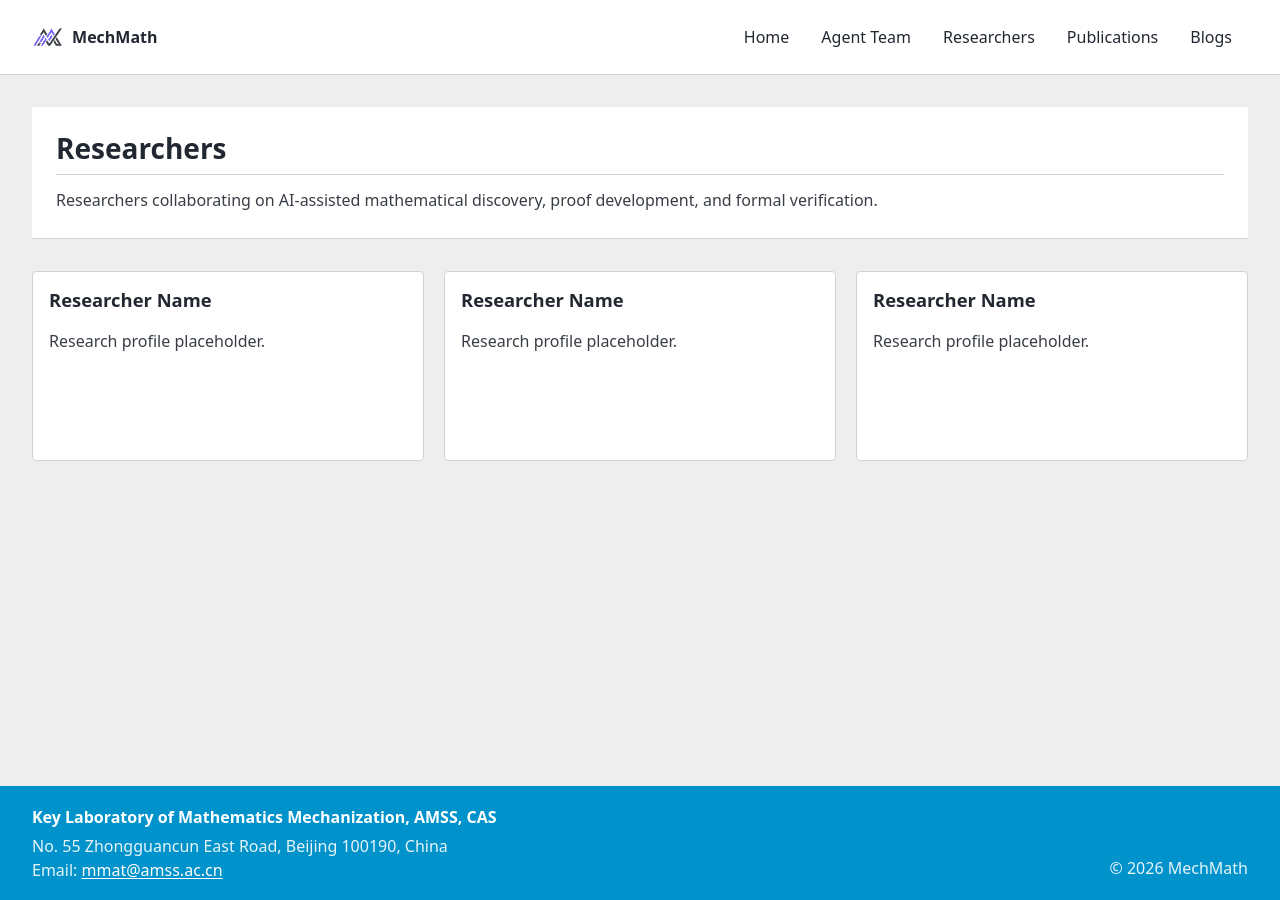
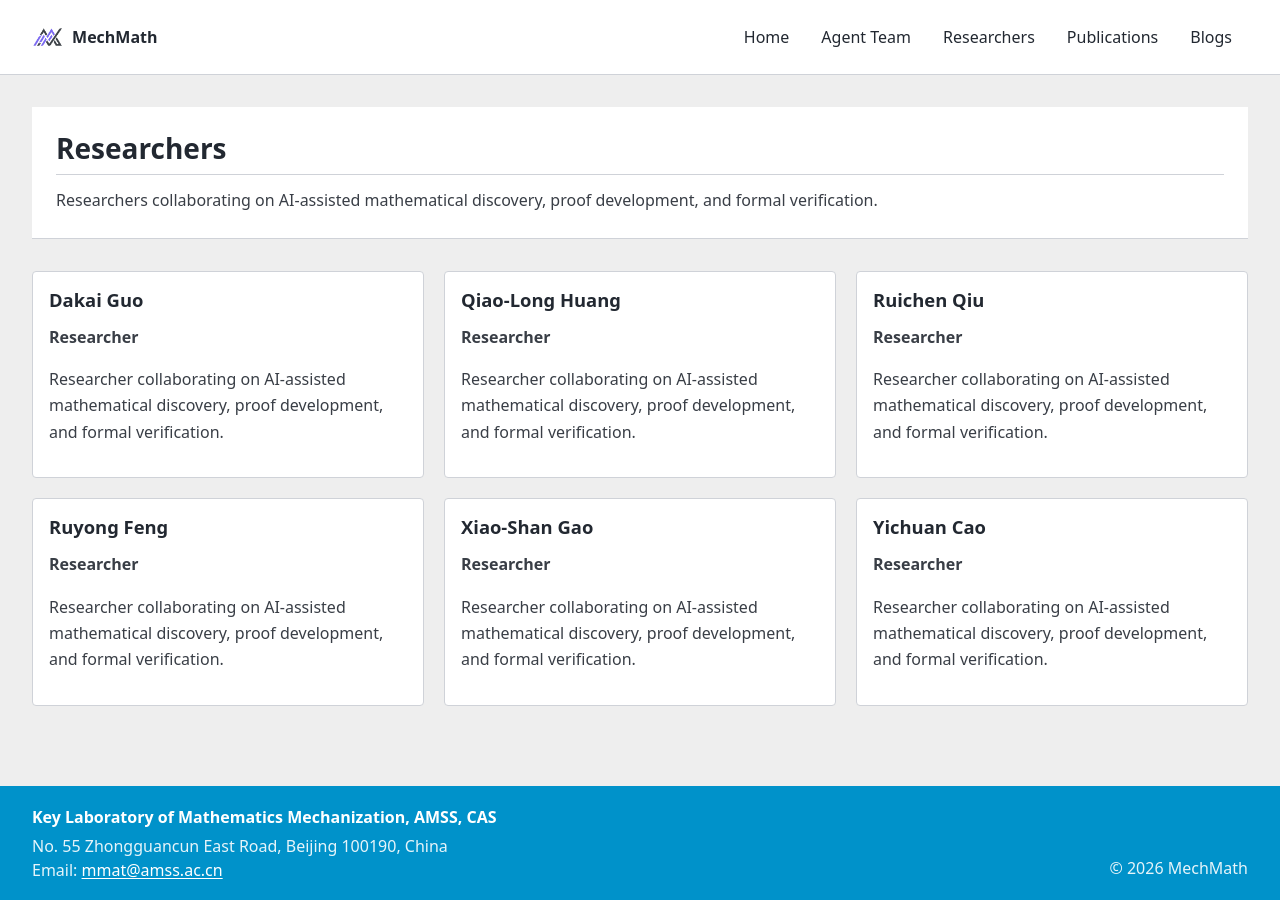
Before and after one commit to MechMath/mechmath.github.io, a Jekyll site: the page built from pages/researchers.md, in a window 1280 px wide. Built offline with Jekyll 4.4.1, drawn with Linux system fonts in a browser that asks for light colours.

Commit message:
Generate researcher index from markdown pages

```diff
--- a/assets/css/style.css
+++ b/assets/css/style.css
@@ -81,6 +81,7 @@ img{max-width:100%;height:auto}
 .agent-card h3,.agent-card p{margin-left:1rem;margin-right:1rem}
 .agent-card h3{margin-top:1rem}
 .researcher-card{min-height:190px}
+.researcher-role{margin:0 0 .5rem;color:#393e46;font-weight:700}
 .card-empty{min-height:3rem}
 .card-placeholder{margin-bottom:1rem;color:#393e46}
 .publication-authors{margin:0 0 .5rem;color:#393e46;font-weight:700}
--- /dev/null
+++ b/pages/researcher/dakai-guo.md
@@ -0,0 +1,11 @@
+---
+layout: default
+title: Dakai Guo
+role: Researcher
+summary: Researcher collaborating on AI-assisted mathematical discovery, proof development, and formal verification.
+permalink: /researcher/dakai-guo/
+---
+
+## Dakai Guo
+
+Researcher collaborating on AI-assisted mathematical discovery, proof development, and formal verification.
--- /dev/null
+++ b/pages/researcher/qiaolong-huang.md
@@ -0,0 +1,11 @@
+---
+layout: default
+title: Qiao-Long Huang
+role: Researcher
+summary: Researcher collaborating on AI-assisted mathematical discovery, proof development, and formal verification.
+permalink: /researcher/qiaolong-huang/
+---
+
+## Qiao-Long Huang
+
+Researcher collaborating on AI-assisted mathematical discovery, proof development, and formal verification.
--- /dev/null
+++ b/pages/researcher/ruichen-qiu.md
@@ -0,0 +1,11 @@
+---
+layout: default
+title: Ruichen Qiu
+role: Researcher
+summary: Researcher collaborating on AI-assisted mathematical discovery, proof development, and formal verification.
+permalink: /researcher/ruichen-qiu/
+---
+
+## Ruichen Qiu
+
+Researcher collaborating on AI-assisted mathematical discovery, proof development, and formal verification.
--- /dev/null
+++ b/pages/researcher/ruyong-feng.md
@@ -0,0 +1,11 @@
+---
+layout: default
+title: Ruyong Feng
+role: Researcher
+summary: Researcher collaborating on AI-assisted mathematical discovery, proof development, and formal verification.
+permalink: /researcher/ruyong-feng/
+---
+
+## Ruyong Feng
+
+Researcher collaborating on AI-assisted mathematical discovery, proof development, and formal verification.
--- /dev/null
+++ b/pages/researcher/xiaoshan-gao.md
@@ -0,0 +1,11 @@
+---
+layout: default
+title: Xiao-Shan Gao
+role: Researcher
+summary: Researcher collaborating on AI-assisted mathematical discovery, proof development, and formal verification.
+permalink: /researcher/xiaoshan-gao/
+---
+
+## Xiao-Shan Gao
+
+Researcher collaborating on AI-assisted mathematical discovery, proof development, and formal verification.
--- /dev/null
+++ b/pages/researcher/yichuan-cao.md
@@ -0,0 +1,11 @@
+---
+layout: default
+title: Yichuan Cao
+role: Researcher
+summary: Researcher collaborating on AI-assisted mathematical discovery, proof development, and formal verification.
+permalink: /researcher/yichuan-cao/
+---
+
+## Yichuan Cao
+
+Researcher collaborating on AI-assisted mathematical discovery, proof development, and formal verification.
--- a/pages/researchers.md
+++ b/pages/researchers.md
@@ -10,18 +10,25 @@ permalink: /researchers/
 </section>
 
 <section class="team-index">
+  {% assign researcher_pages = site.pages | where_exp: "item", "item.path contains 'pages/researcher/'" | sort: "title" %}
   <div class="card-grid team-card-grid">
-    <article class="card researcher-card">
-      <h3>Researcher Name</h3>
-      <p class="card-placeholder">Research profile placeholder.</p>
-    </article>
-    <article class="card researcher-card">
-      <h3>Researcher Name</h3>
-      <p class="card-placeholder">Research profile placeholder.</p>
-    </article>
-    <article class="card researcher-card">
-      <h3>Researcher Name</h3>
-      <p class="card-placeholder">Research profile placeholder.</p>
-    </article>
+    {% assign researcher_count = 0 %}
+    {% for researcher in researcher_pages %}
+      {% unless researcher.researcher_template %}
+        {% assign researcher_count = researcher_count | plus: 1 %}
+        <article class="card researcher-card">
+          <h3><a href="{{ researcher.url | relative_url }}">{{ researcher.title }}</a></h3>
+          {% if researcher.role %}
+            <p class="researcher-role">{{ researcher.role }}</p>
+          {% endif %}
+          {% if researcher.summary %}
+            <p class="card-placeholder">{{ researcher.summary }}</p>
+          {% endif %}
+        </article>
+      {% endunless %}
+    {% endfor %}
   </div>
+  {% if researcher_count == 0 %}
+    <p class="empty-state">暂无研究人员条目。</p>
+  {% endif %}
 </section>
```
Also changed, not shown: pages/researcher/template.md (added, +13 -0 lines).
